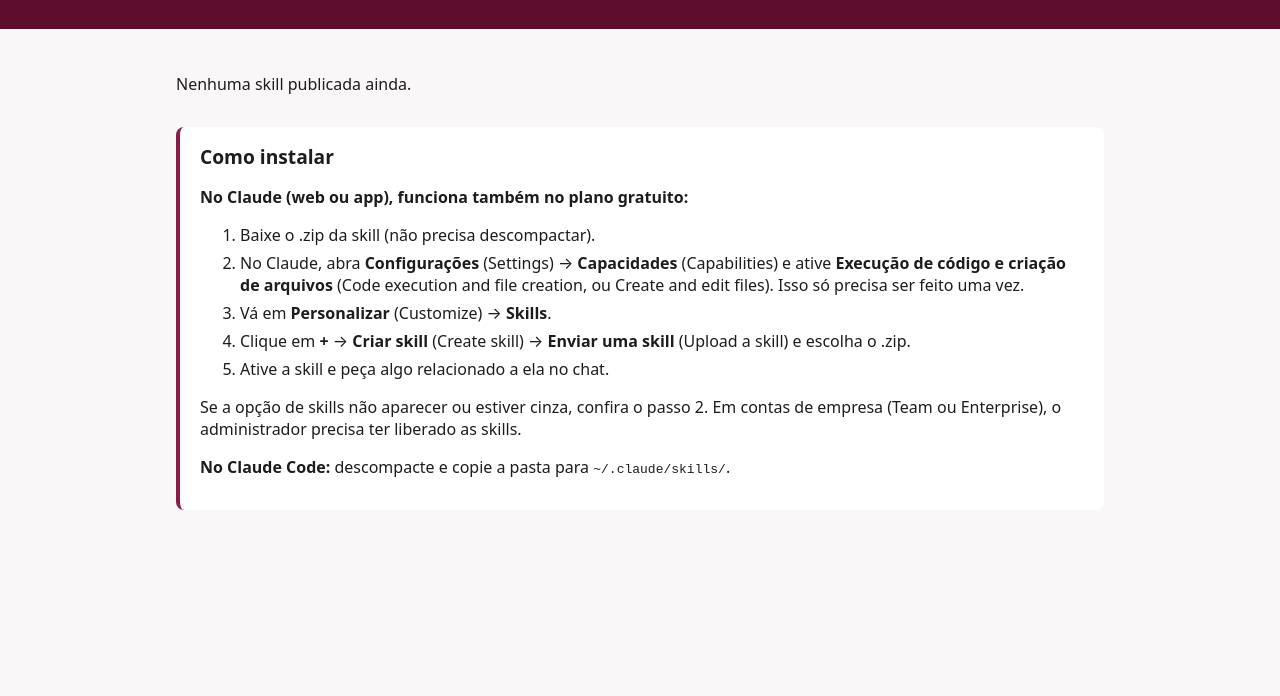
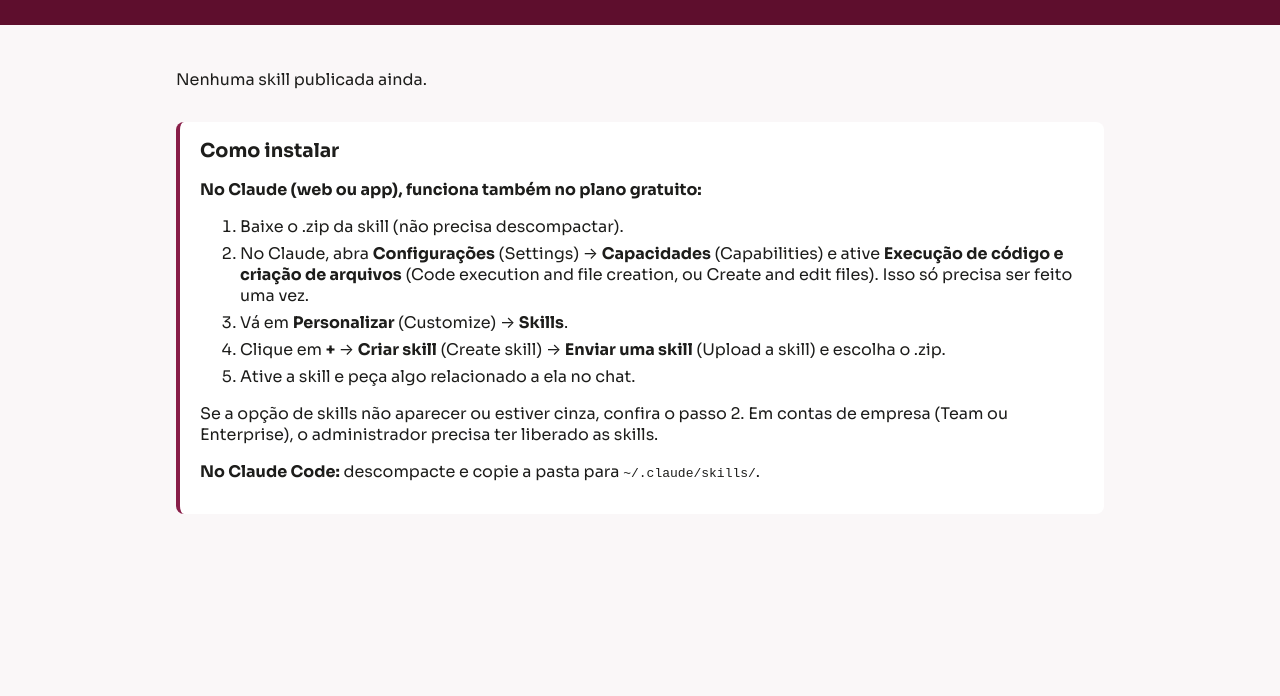
Before and after one commit to Maicon-Souza/hub-skills, a plain HTML site: page index.html in a window 1280 px wide. Shown: the part 104-800 px from the top of the page. Drawn offline with Linux system fonts and the light colour scheme.

Commit message:
Usa a fonte Sora na página

```diff
--- a/index.html
+++ b/index.html
@@ -4,10 +4,14 @@
 <meta charset="utf-8">
 <meta name="viewport" content="width=device-width, initial-scale=1">
 <title>Hub de Skills | YouX</title>
+<link rel="preconnect" href="https://fonts.googleapis.com">
+<link rel="preconnect" href="https://fonts.gstatic.com" crossorigin>
+<link href="https://fonts.googleapis.com/css2?family=Sora:wght@400;600;700&display=swap" rel="stylesheet">
 <style>
   :root { --pri:#881d48; --sec:#5e0e2d; --viva:#9d184b; --preto:#1d1d1b; }
   * { box-sizing:border-box; }
-  body { margin:0; font-family:system-ui,-apple-system,Segoe UI,Roboto,sans-serif; color:var(--preto); background:#faf7f8; }
+  button { font-family:inherit; }
+  body { margin:0; font-family:'Sora',system-ui,-apple-system,Segoe UI,Roboto,sans-serif; color:var(--preto); background:#faf7f8; }
   header { background:var(--sec); color:#fff; padding:32px 16px; text-align:center; }
   header h1 { margin:0 0 8px; font-size:1.8rem; }
   header p { margin:0; opacity:.85; }
```
